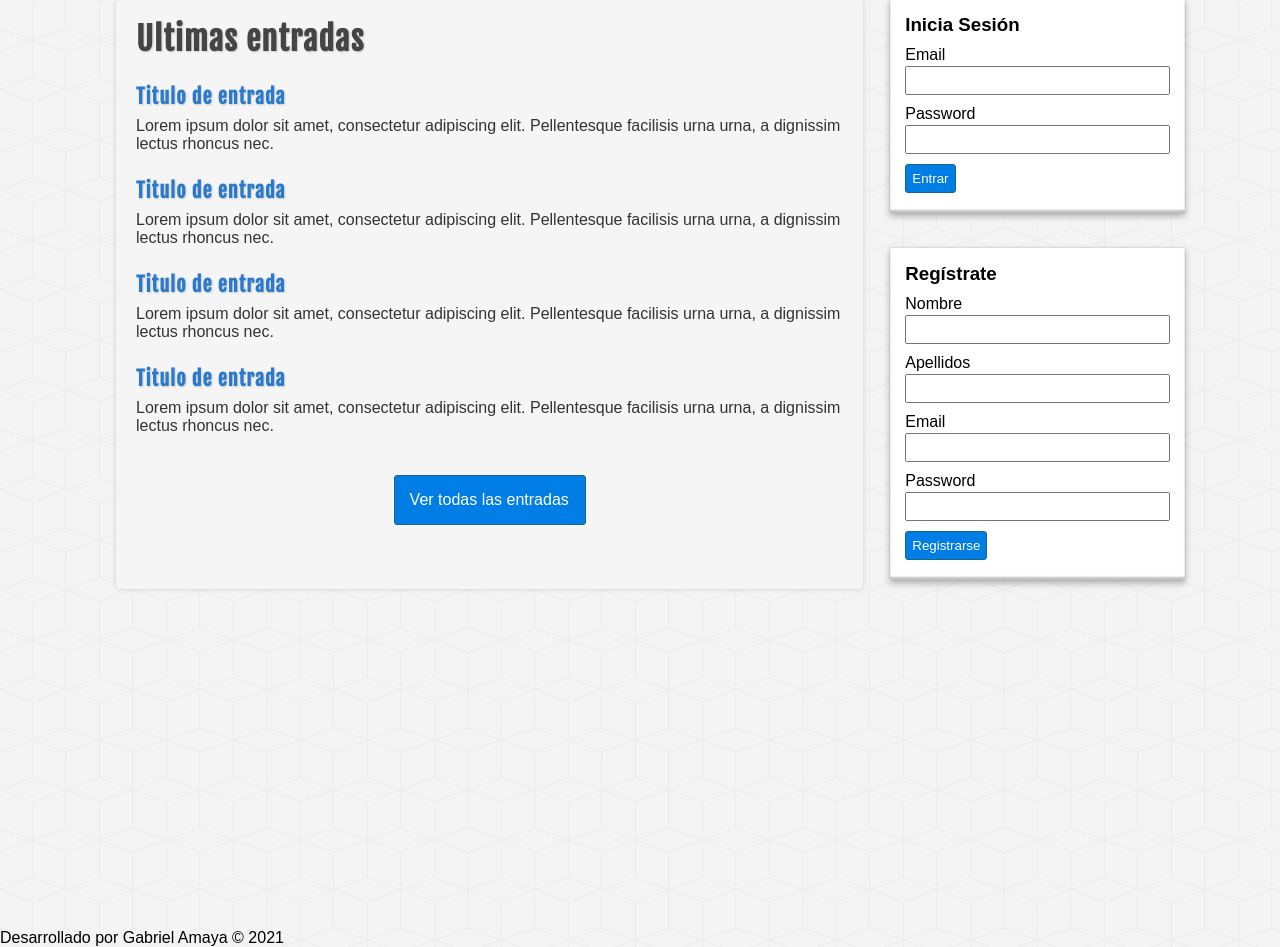
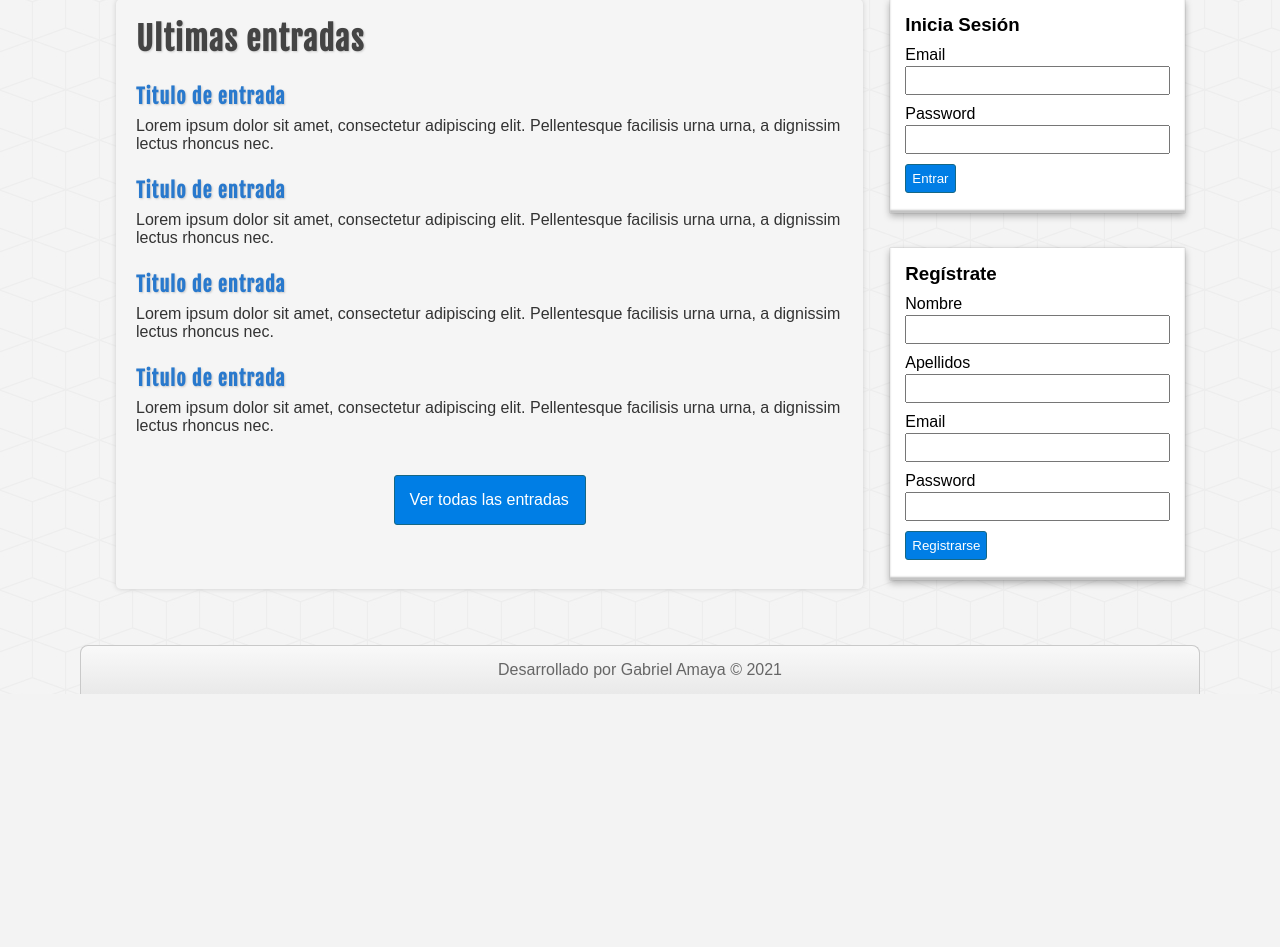
Before and after one commit to zero-skill/Blog, a PHP site: page / in a window 1280 px wide. Shown: the part 173-1120 px from the top of the page. After the commit the page ends 867 px from the top, so only its background shows below. Run offline with PHP 8.4, Linux system fonts and the light colour scheme.

Commit message:
css done

```diff
--- a/assets/css/style.css
+++ b/assets/css/style.css
@@ -81,8 +81,8 @@
 }
 /*CONTENIDO*/
 #container{
-     width: 85%;
-    min-height: 900px;
+    width: 85%;
+    height: auto;
     margin: 0px auto;
     margin-top: 30px;
     margin-bottom: 30px;
@@ -91,7 +91,7 @@
 #sidebar{
     float: right;
     width: 27%;
-    min-height: 900px;
+    height: auto;
 }
 .block-aside{
     display: block;
@@ -125,7 +125,7 @@
 input[type="button"]{
     margin-top: 5px;
     margin-bottom: 5px;
-     display: block;
+    display: block;
     border-radius: 3px;
     color: white;
     background: #007ee5;
@@ -182,5 +182,17 @@
     margin: 0px auto;
     margin-top: 40px;
 }
-
-.block-aside{}
+/*FOOTER*/
+#footer{
+    width: 85%;
+    clear: both;
+    margin: 0px auto;
+    background: linear-gradient(to bottom,#f9f9f9 0px, #e9e9e9 100%);
+    border: 1px solid #c9c9c9;
+    border-bottom: none;
+    border-radius: 8px 8px 0px 0px;
+    color: #666;
+    height: auto;
+    padding: 15px;
+    text-align: center;
+}
```
